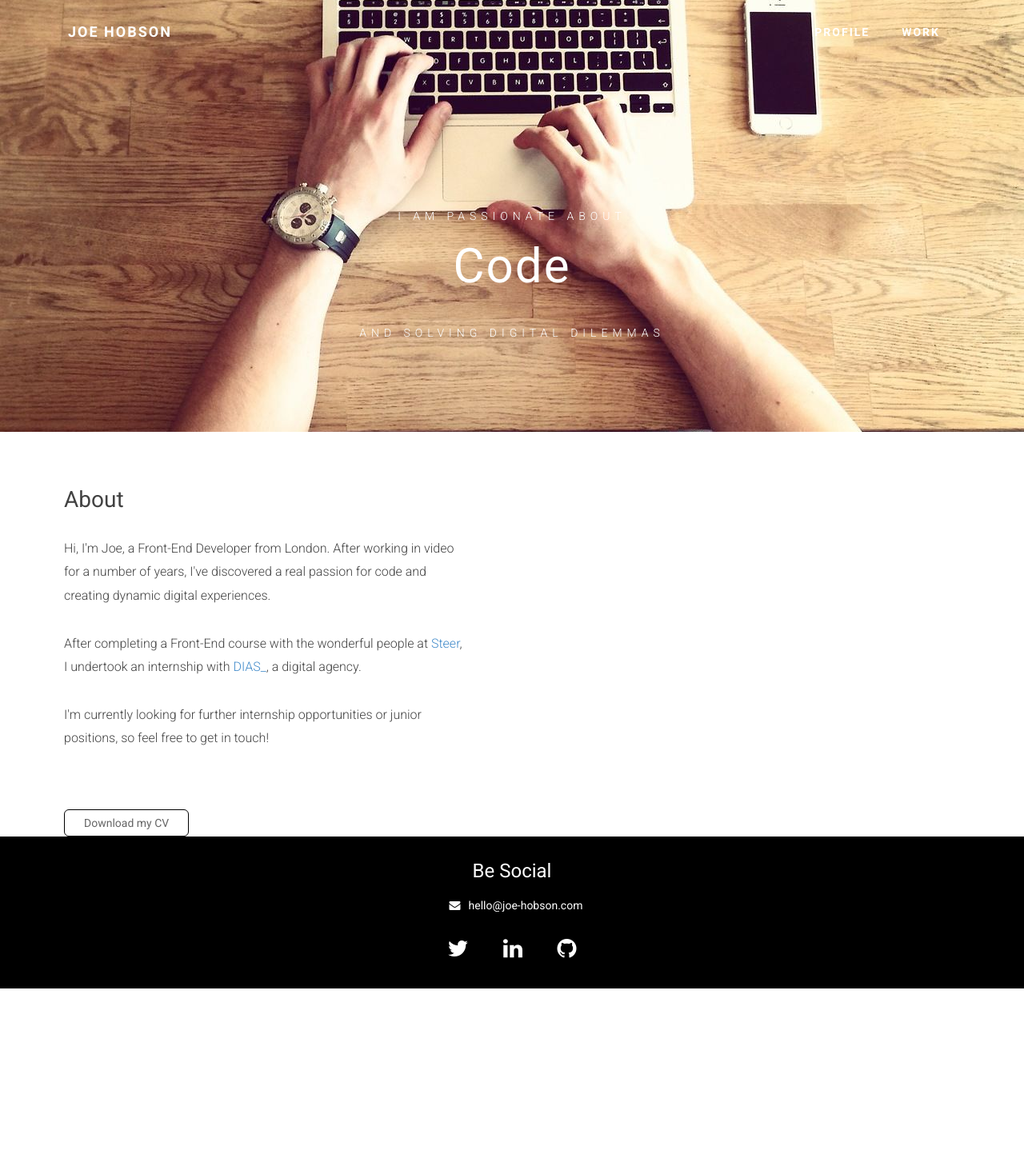
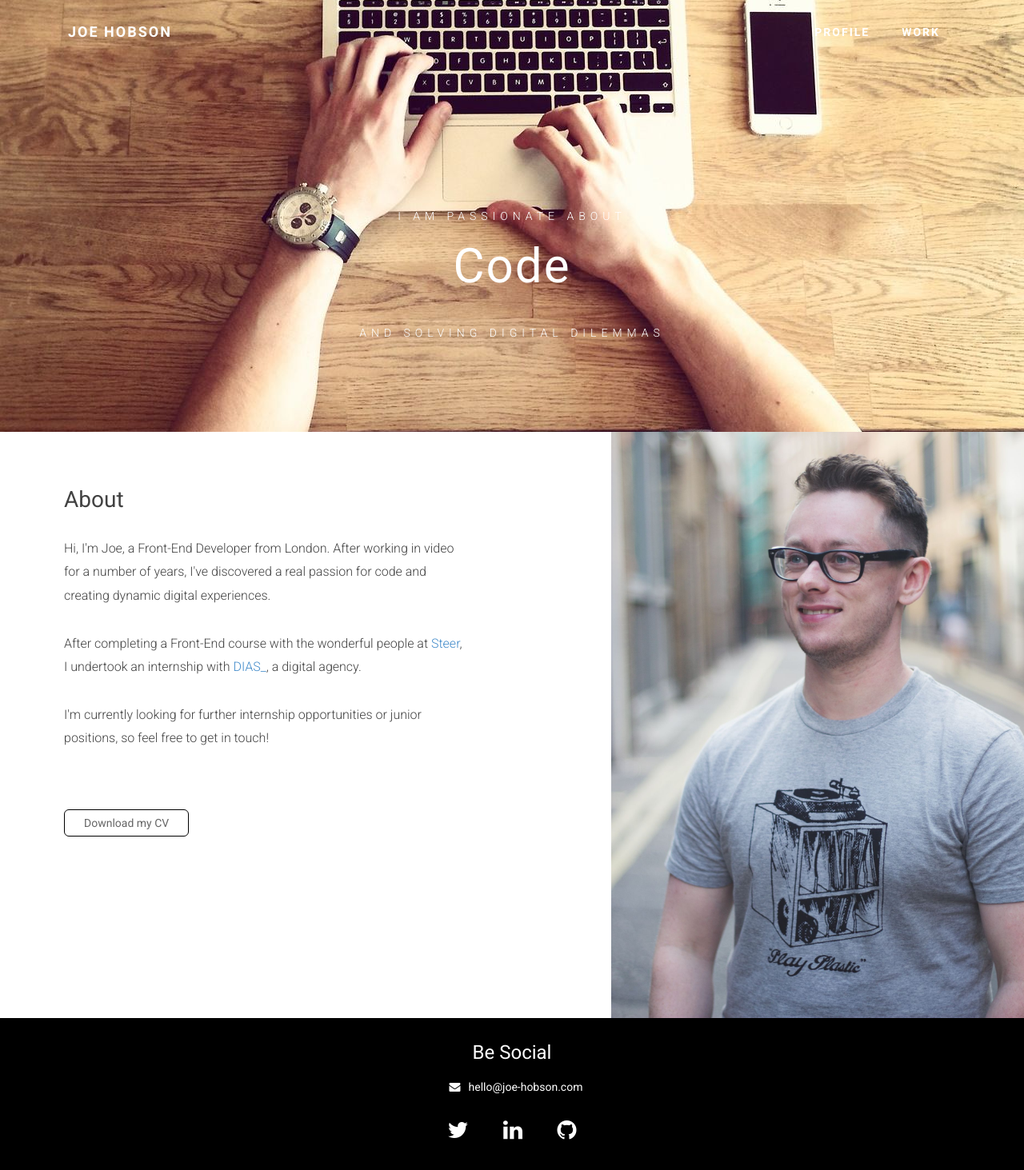
Before and after one commit to fant0mex/portfolio, a Jekyll site: the page built from 01-profile.md, in a window 1280 px wide. Shown: the whole page at 80% size. Built offline with Jekyll 4.4.1, drawn with Linux system fonts in a browser that asks for light colours; nearby versions of some CDN libraries; before the commit the page ends 1236 px from its top, so only the background shows below that.

Commit message:
profile amends

```diff
--- a/01-profile.md
+++ b/01-profile.md
@@ -21,6 +21,7 @@ permalink: /profile/
     </div>
     <div class="col-sm-5">
       <div class="profile-pic">
+        <img src="../img/joe_profile.jpg">
       </div>
     </div>
   </section>
--- a/css/main.css
+++ b/css/main.css
@@ -636,17 +636,16 @@ iframe {
   margin-bottom: 24px;
 }
 
-/* line 472, ../_sass/main.sass */
-.profile-pic {
-  background-image: url("../img/joe_profile.jpg") !important;
-  background: 50% 0 no-repeat;
+/* line 473, ../_sass/main.sass */
+.profile-pic img {
+  width: 100%;
   height: 100%;
-  background-size: cover;
 }
 
-/* line 477, ../_sass/main.sass */
+/* line 476, ../_sass/main.sass */
 .cv {
   padding-left: 80px;
+  padding-bottom: 30px;
 }
 
 /* line 479, ../_sass/main.sass */
```
Also changed, not shown: _sass/main.sass (+4 -4 lines).
